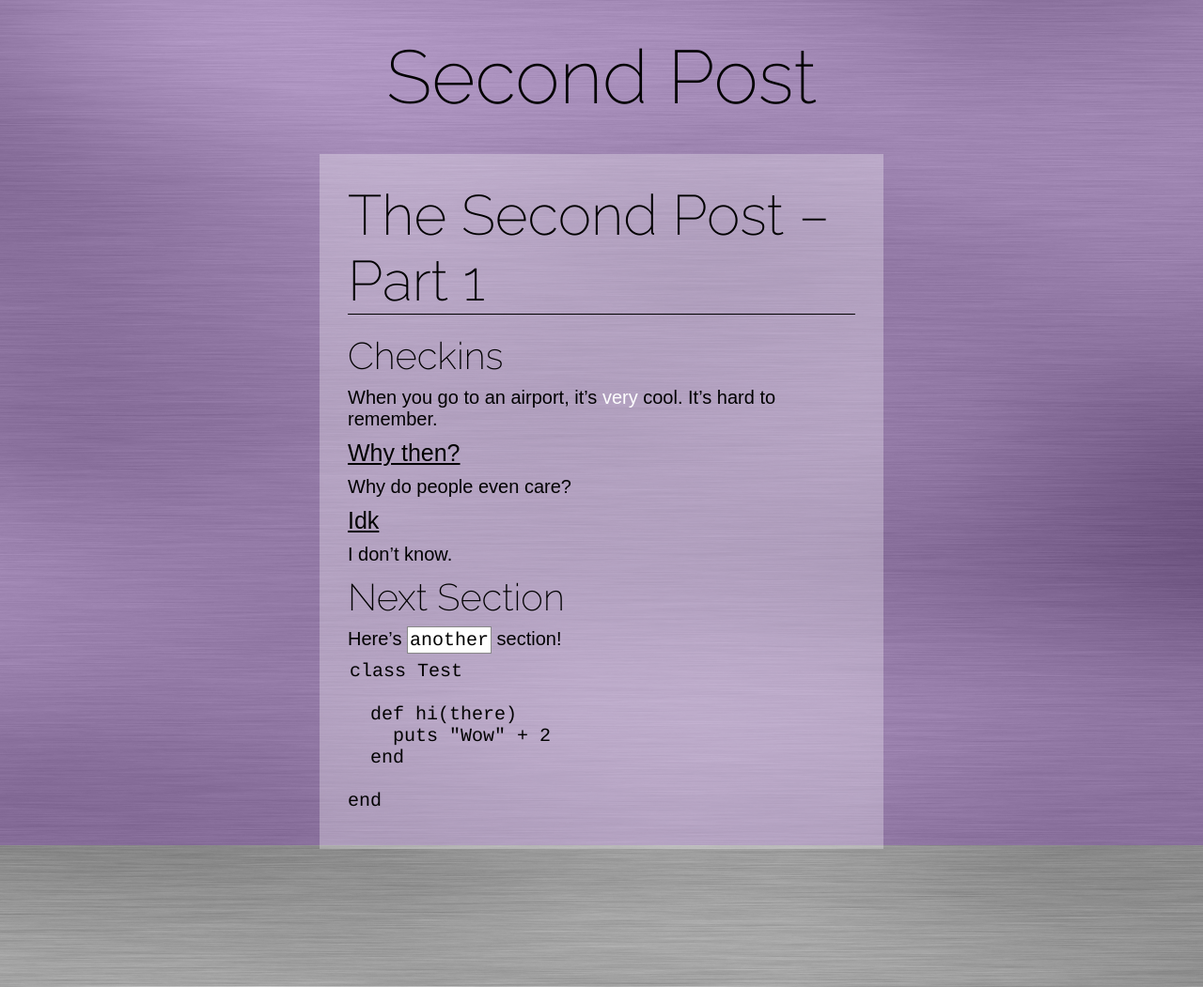
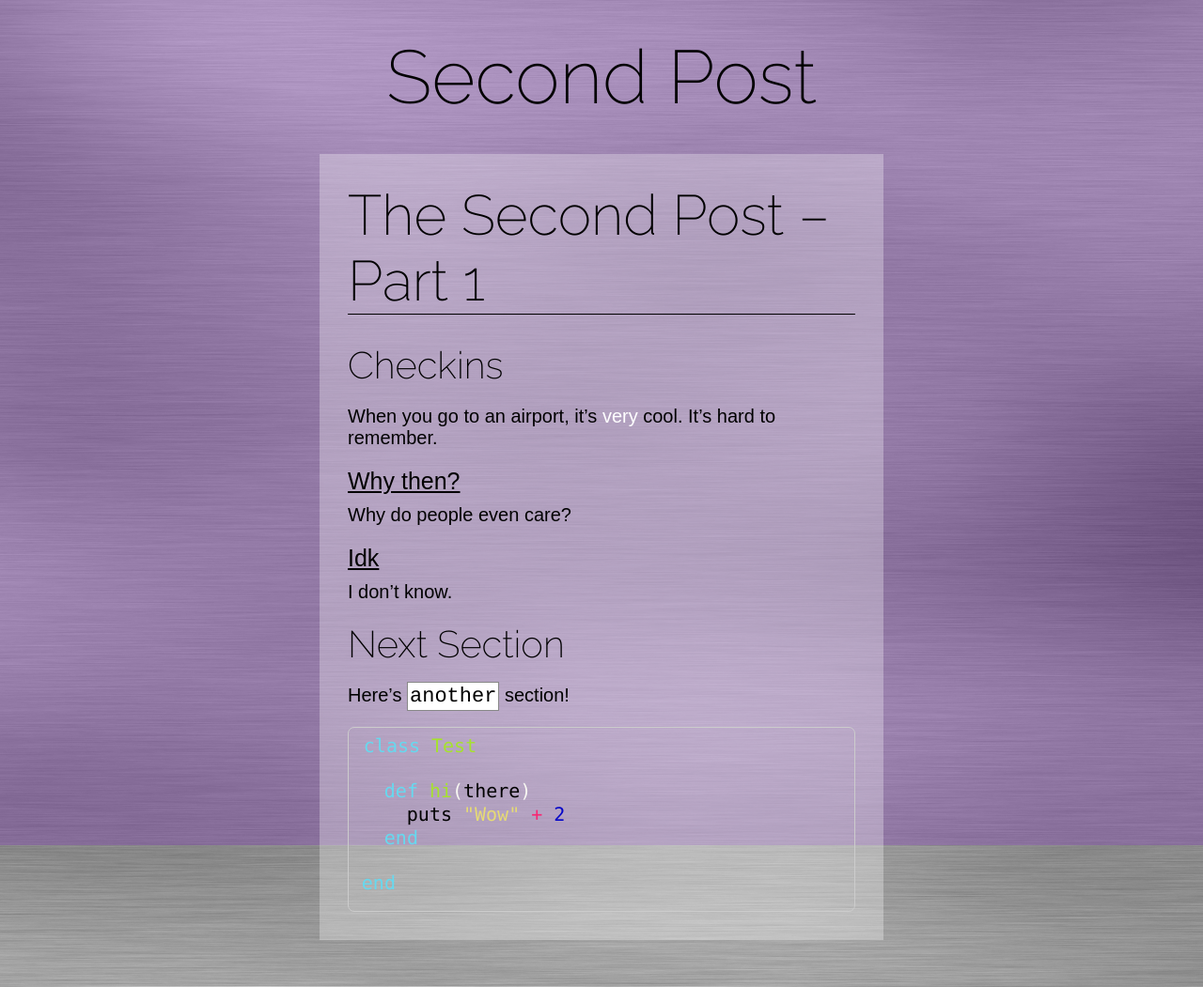
Before and after one commit to Charlesetc/charlesetc, a Jekyll site: the page built from _posts/2015-07-26-second-post.markdown, in a window 1280 px wide. Shown: the whole page at 94% size. Built offline with Jekyll 4.4.1, drawn with Linux system fonts in a browser that asks for light colours.

Commit message:
Custom syntax highlighting

````diff
--- a/_config.yml
+++ b/_config.yml
@@ -4,7 +4,6 @@
 
 # Build settings
 markdown: kramdown
- # hightlighter: pygments
+hightlighter: pygments
 kramdown:
   input: GFM
-#   syntax_highlighter: pygments
--- a/_includes/head.html
+++ b/_includes/head.html
@@ -8,6 +8,7 @@
 
   <!--  <link rel="stylesheet" href="{{ "/css/main.css" | prepend: site.baseurl }}"> -->
   <link rel="stylesheet" href="/style/master.css">
+  <link rel="stylesheet" href="/style/syntax.css">
   <link rel="canonical" href="{{ page.url | replace:'index.html','' | prepend: site.baseurl | prepend: site.url }}">
   <link rel="alternate" type="application/rss+xml" title="{{ site.title }}" href="{{ "/feed.xml" | prepend: site.baseurl | prepend: site.url }}" />
 </head>
--- a/_posts/2015-07-26-second-post.markdown
+++ b/_posts/2015-07-26-second-post.markdown
@@ -23,7 +23,7 @@
 
 Here's `another` section!
 
-```ruby
+{% highlight ruby %}
 class Test
 
   def hi(there)
@@ -31,4 +31,4 @@
   end
 
 end
-```
+{% endhighlight %}
--- a/style/master.css
+++ b/style/master.css
@@ -63,16 +63,16 @@
 .post-content p {
   font-family: Arial;
   font-size: 20px;
-  margin-bottom: 10px;
+  margin-bottom: 20px;
 }
 .post-content h1 {
   font-size: 60px;
   border-bottom: 1px solid #000;
-  margin-bottom: 20px;
+  margin-bottom: 30px;
 }
 .post-content h2 {
   font-size: 40px;
-  margin-bottom: 10px;
+  margin-bottom: 20px;
 }
 .post-content h3 {
   font-size: 25px;
--- /dev/null
+++ b/style/syntax.css
@@ -0,0 +1,126 @@
+
+/* .highlight .hll { background-color: #333333 } */
+.highlight  {
+
+/* background: #111111;  */
+
+color: black;
+
+  padding: 0.2em 0.4em;
+	font: normal normal normal 115%/normal 'Monaco', 'Courier New', 'DejaVu Sans Mono', 'Bitstream Vera Sans Mono', monospace !important;
+  line-height: 1.1em;
+  overflow: auto;
+	font-size: 1.0em;
+	border: 1px solid #CCC;
+
+	-moz-border-radius:7px;
+	-webkit-border-radius:7px;
+	border-radius:7px;
+
+
+}
+
+p > code, p > a > code, li > code, h3 > code
+{
+
+/*border-radius: 4px;
+-webkit-border-radius: 4px;
+-moz-border-radius: 4px;
+color: #C5CBD0;
+/*color: white*/
+font-family: Consolas, "Courier New", Courier, "Liberation Mono", monospace;
+font-size: 1.1em;
+/*height: 0px;
+image-rendering: auto;
+left: auto;
+list-style-type: disc;*/
+padding-bottom: 2px;
+padding-left: 4px;
+padding-right: 4px;
+padding-top: 2px;
+text-decoration: none;
+text-indent: 0px;
+text-shadow: none;
+text-transform: none;
+top: auto;
+
+}
+
+
+p > a > code
+{
+color: #95be7d;
+}
+
+/* code, pre {
+	font-family: "Consolas", "Courier New", "Courier", "FreeMono", monospace;
+	font-size:0.95em;
+	margin: 1em 0 1.5em 0;
+} */
+
+.highlight span
+{
+font-family: "Consolas", "Courier New", "Courier", "FreeMono", monospace;
+font-size:1em;
+}
+
+.highlight .hll { background-color: #49483e }
+.highlight  { /*background: #272822;*/ color: #f8f8f2 }
+.highlight .c { color: #75715e } /* Comment */
+.highlight .err { color: #960050; background-color: #1e0010 } /* Error */
+.highlight .k { color: #66d9ef } /* Keyword */
+.highlight .l { color: #ae81ff } /* Literal */
+.highlight .n { color: black}/* #f8f8f2 } /* Name */
+.highlight .o { color: #f92672 } /* Operator */
+.highlight .p { color: #f8f8f2 } /* Punctuation */
+.highlight .cm { color: #75715e } /* Comment.Multiline */
+.highlight .cp { color: #75715e } /* Comment.Preproc */
+.highlight .c1 { color: #75715e } /* Comment.Single */
+.highlight .cs { color: #75715e } /* Comment.Special */
+.highlight .ge { font-style: italic } /* Generic.Emph */
+.highlight .gs { font-weight: bold } /* Generic.Strong */
+.highlight .kc { color: #66d9ef } /* Keyword.Constant */
+.highlight .kd { color: #66d9ef } /* Keyword.Declaration */
+.highlight .kn { color: #f92672 } /* Keyword.Namespace */
+.highlight .kp { color: #66d9ef } /* Keyword.Pseudo */
+.highlight .kr { color: #66d9ef } /* Keyword.Reserved */
+.highlight .kt { color: #66d9ef } /* Keyword.Type */
+.highlight .ld { color: #e6db74 } /* Literal.Date */
+.highlight .m { color: #ae81ff } /* Literal.Number */
+.highlight .s { color: #e6db74 } /* Literal.String */
+.highlight .na { color: #a6e22e } /* Name.Attribute */
+.highlight .nb { color: black }/* #f8f8f2 } /* Name.Builtin */
+.highlight .nc { color: #a6e22e } /* Name.Class */
+.highlight .no { color: #66d9ef } /* Name.Constant */
+.highlight .nd { color: #a6e22e } /* Name.Decorator */
+.highlight .ni { color: #f8f8f2 } /* Name.Entity */
+.highlight .ne { color: #a6e22e } /* Name.Exception */
+.highlight .nf { color: #a6e22e } /* Name.Function */
+.highlight .nl { color: #f8f8f2 } /* Name.Label */
+.highlight .nn { color: #f8f8f2 } /* Name.Namespace */
+.highlight .nx { color: #a6e22e } /* Name.Other */
+.highlight .py { color: #f8f8f2 } /* Name.Property */
+.highlight .nt { color: #f92672 } /* Name.Tag */
+.highlight .nv { color: #f8f8f2 } /* Name.Variable */
+.highlight .ow { color: #f92672 } /* Operator.Word */
+.highlight .w { color: #f8f8f2 } /* Text.Whitespace */
+.highlight .mf { color: #0506C8 } /* Literal.Number.Float */
+.highlight .mh { color: #0506C8 } /* Literal.Number.Hex */
+.highlight .mi { color: #0506C8 } /* Literal.Number.Integer */
+.highlight .mo { color: #0506C8 } /* Literal.Number.Oct */
+.highlight .sb { color: #e6db74 } /* Literal.String.Backtick */
+.highlight .sc { color: #e6db74 } /* Literal.String.Char */
+.highlight .sd { color: #e6db74 } /* Literal.String.Doc */
+.highlight .s2 { color: #e6db74 } /* Literal.String.Double */
+.highlight .se { color: #ae81ff } /* Literal.String.Escape */
+.highlight .sh { color: #e6db74 } /* Literal.String.Heredoc */
+.highlight .si { color: #e6db74 } /* Literal.String.Interpol */
+.highlight .sx { color: #e6db74 } /* Literal.String.Other */
+.highlight .sr { color: #e6db74 } /* Literal.String.Regex */
+.highlight .s1 { color: #e6db74 } /* Literal.String.Single */
+.highlight .ss { color: #e6db74 } /* Literal.String.Symbol */
+.highlight .bp { color: #f8f8f2 } /* Name.Builtin.Pseudo */
+.highlight .vc { color: #f8f8f2 } /* Name.Variable.Class */
+.highlight .vg { color: #f8f8f2 } /* Name.Variable.Global */
+.highlight .vi { color: #f8f8f2 } /* Name.Variable.Instance */
+.highlight .il { color: #ae81ff } /* Literal.Number.Integer.Long */
````
Also changed, not shown: _posts/2015-07-27-syntax-2.markdown (added, +15 -0 lines), style/master.styl (+4 -4 lines).
